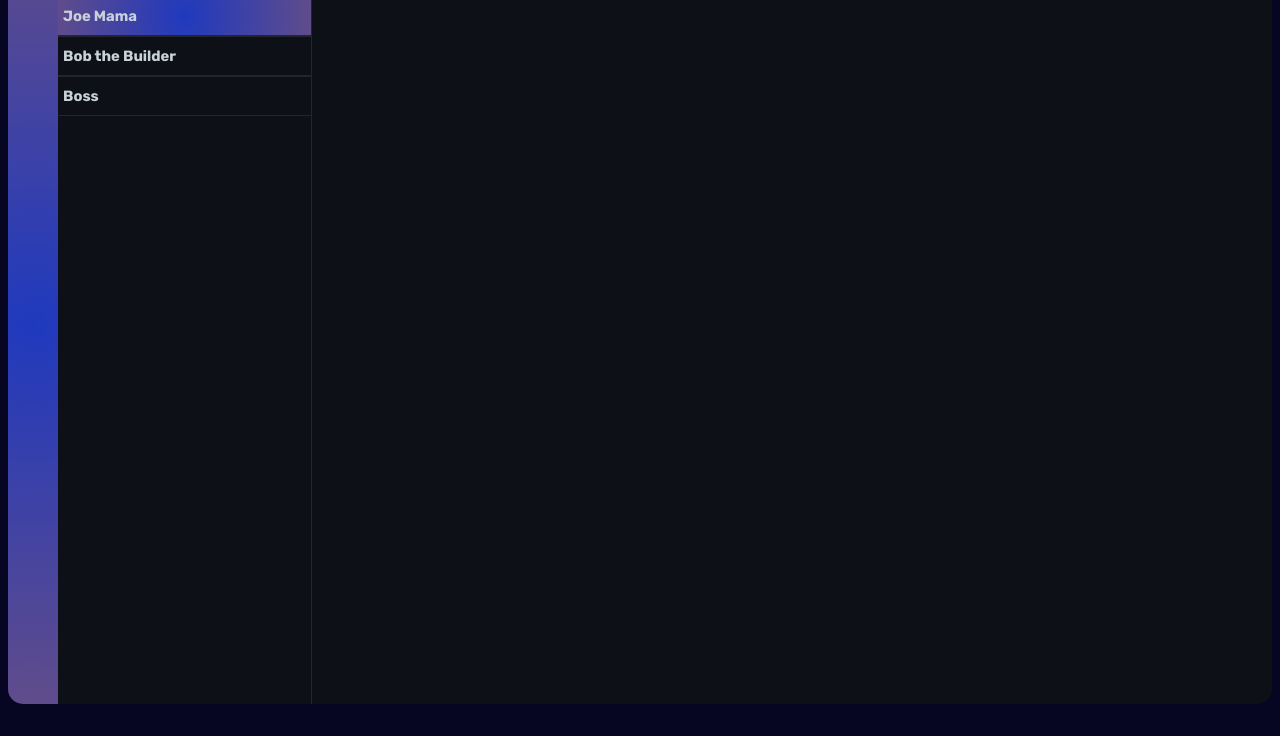
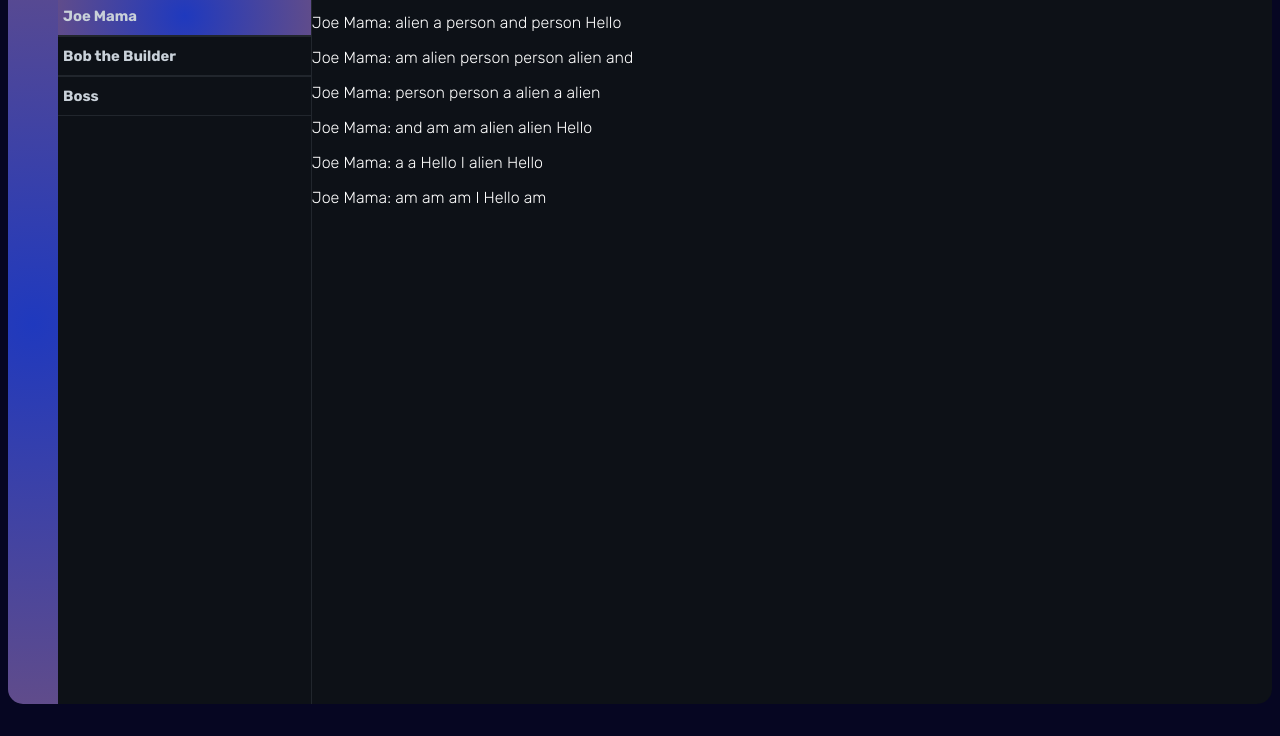
Before and after one commit to yanghuaxuan/KuriusChatApp, a plain HTML site: page index.html in a window 1280 px wide. Both pictures are taken after a click on the element "Joe Mama". Shown: the part 64-800 px from the top of the page. Drawn offline with Linux system fonts and the light colour scheme.

Commit message:
Chat bubble kinda works now

```diff
--- a/scripts/Person.js
+++ b/scripts/Person.js
@@ -27,7 +27,7 @@ export class Person {
       return totalMessage;
     }
     for(let i = 0; i < 6; i++) {
-      this.messages.push(randomMessage());
+      this.messages.push(this.name + ": " + randomMessage());
     }
   }
 
--- a/scripts/chat.js
+++ b/scripts/chat.js
@@ -5,7 +5,6 @@ export function createChat(contacts) {
 // Trying event delegation
 let attachContactsListener = function(contacts) {
   let contacts_container = document.getElementById("contacts-container");
-
   contacts_container.onclick = function(event) {
     let target = event.target;
     changeChat(target, contacts);
@@ -28,6 +27,10 @@ let changeChatBox = function(target, contacts) {
   let currentPerson = contacts.get(target.id);
   let messages = currentPerson.getMessages;
   messages.forEach((message) => {
-    console.log(message);
+    let chatBubble = document.createElement("p");
+    chatBubble.id = "chat-bubble";
+    let messageNode = document.createTextNode(message);
+    chatBubble.appendChild(messageNode);
+    chatBox.appendChild(chatBubble);
   })
 }
--- a/style.css
+++ b/style.css
@@ -105,3 +105,7 @@ body {
   background: radial-gradient(circle, rgba(31,57,190,1) 0%, rgba(96,76,139,1) 100%);
   cursor: pointer;
 }
+
+#chat-bubble {
+  color: white;
+}
```
